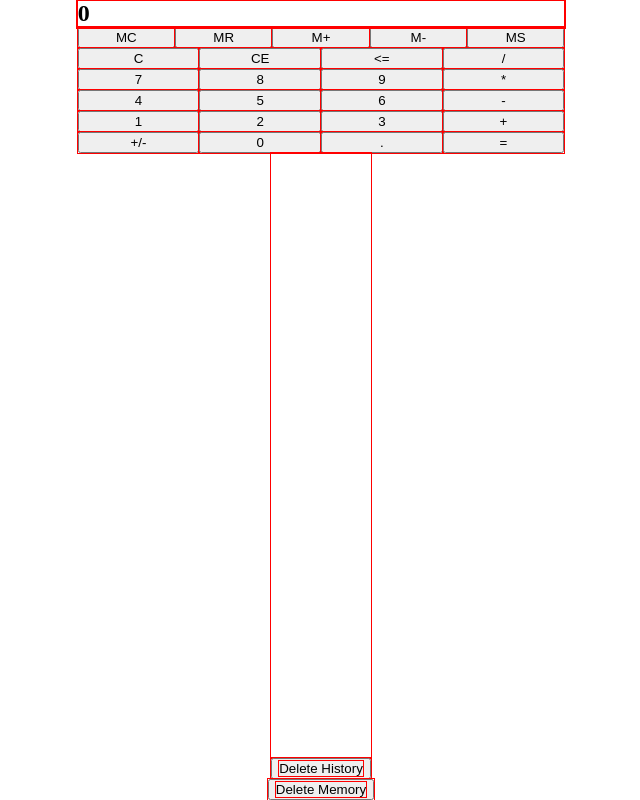
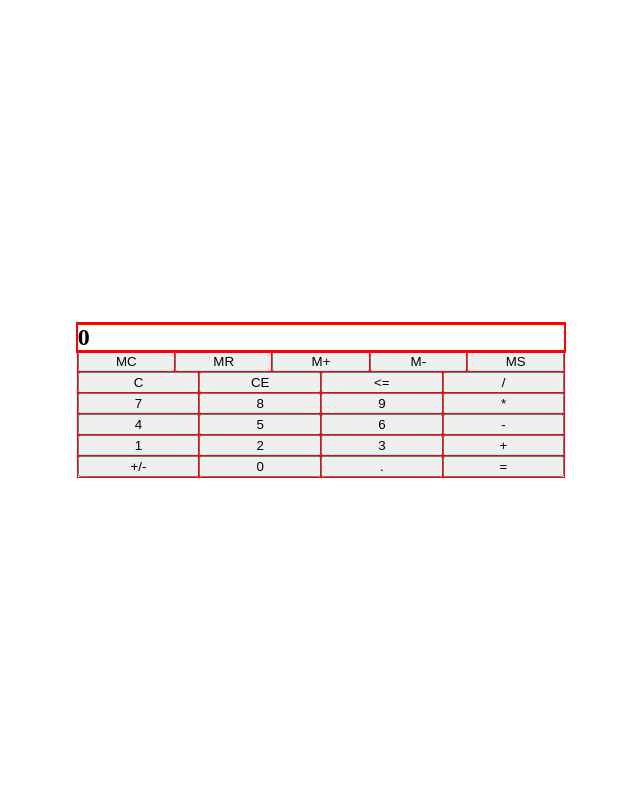
Before and after one commit to Fastion-1024/FCC-JavaScript-Calculator, a React (Create React App) app: page / in a window 1280 px wide. Shown: the whole page, without its empty margins (319-959 px from the left). Built offline with nearby package versions, Linux system fonts and the light colour scheme.

Commit message:
Removed Elements - Removed History. - Removed Memory.

```diff
--- a/src/components/App/App.js
+++ b/src/components/App/App.js
@@ -1,14 +1,10 @@
 import Calculator from '../Calculator/Calculator';
-import History from '../History/History';
-import Memory from '../Memory/Memory';
 import './App.css';
 
 function App() {
     return (
         <main>
             <Calculator />
-            <History />
-            <Memory />
         </main>
     );
 }
```
